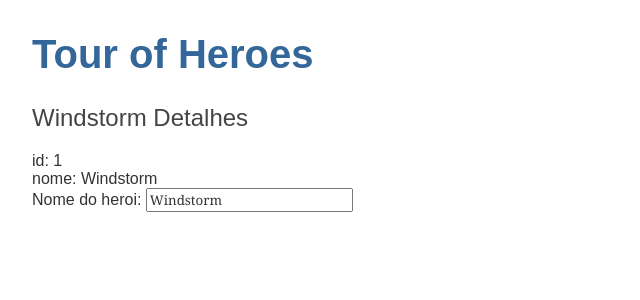
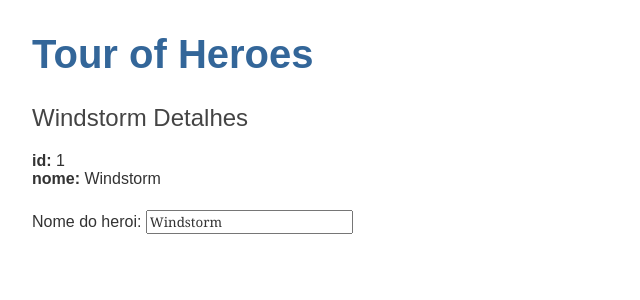
Before and after one commit to ricardorocker/TourOfHeroes, an Angular app in the folder angular-tour-of-heroes/: page / in a window 1280 px wide. Shown: the top 300 px of the page, without its empty margins (0-640 px from the left). Built offline with nearby package versions, Linux system fonts and the light colour scheme.

Commit message:
Alteração teste nova branch

```diff
--- a/angular-tour-of-heroes/src/app/heroes/heroes.component.css
+++ b/angular-tour-of-heroes/src/app/heroes/heroes.component.css
@@ -0,0 +1,3 @@
+span{
+    font-weight: 600;
+}
--- a/angular-tour-of-heroes/src/app/heroes/heroes.component.html
+++ b/angular-tour-of-heroes/src/app/heroes/heroes.component.html
@@ -1,6 +1,8 @@
 <h2>{{hero.name}} Detalhes</h2>
 <div><span>id: </span>{{hero.id}}</div>
 <div><span>nome: </span>{{hero.name}}</div>
+
+<br>
 
 <div>
     <label for="name">Nome do heroi: </label>
```
